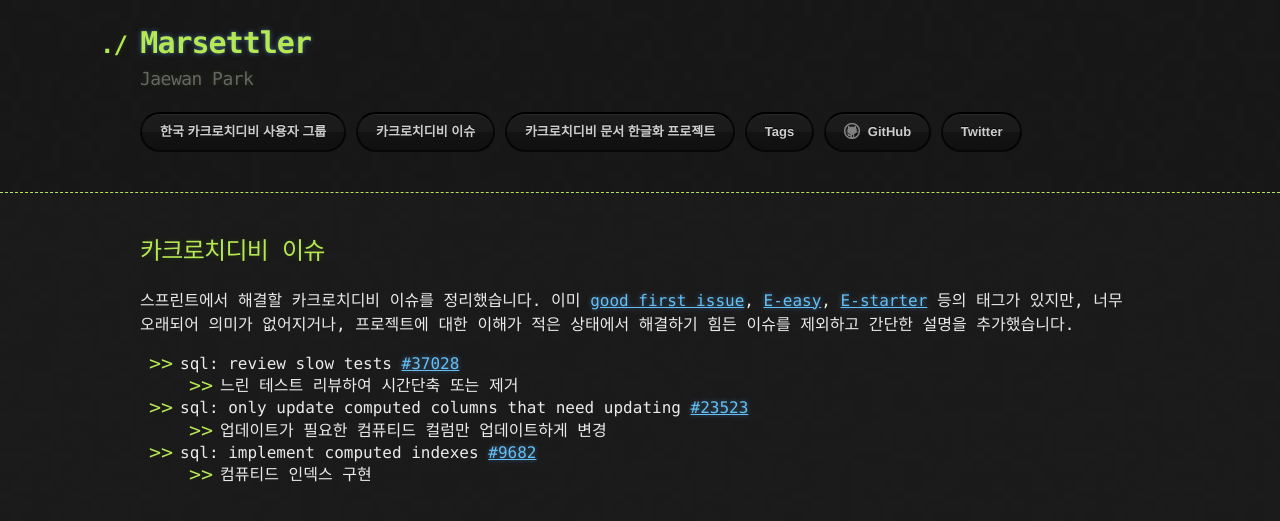
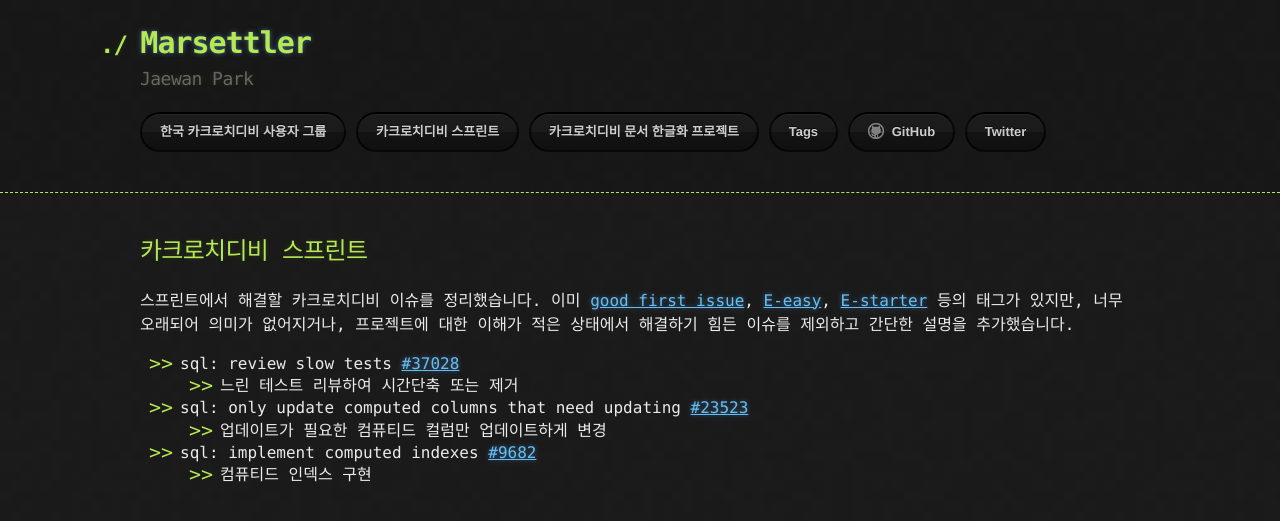
Before and after one commit to hueypark/hueypark.github.io, a Jekyll site: the page built from sprint.md, in a window 1280 px wide. Shown: the top 521 px of the page. Built offline with Jekyll 4.4.1, drawn with Linux system fonts in a browser that asks for light colours.

Commit message:
Rename issues to sprint

```diff
--- a/_layouts/default.html
+++ b/_layouts/default.html
@@ -22,7 +22,7 @@
 						<a href="{{ site.github.tar_url }}" class="btn">Download as .tar.gz</a>
 					{% endif %}
 					<a href="https://www.facebook.com/groups/cockroachdb.kr/" class="btn"></span>한국 카크로치디비 사용자 그룹</a>
-					<a href="/issues/" class="btn"></span>카크로치디비 이슈</a>
+					<a href="/sprint/" class="btn"></span>카크로치디비 스프린트</a>
 					<a href="https://github.com/hueypark/docs/blob/master/l10n/ko/CONTRIBUTING.md" class="btn"></span>카크로치디비 문서 한글화 프로젝트</a>
 					<a href="/tags/" class="btn"></span>Tags</a>
 					<a href="https://github.com/hueypark" class="btn btn-github"><span class="icon"></span>GitHub</a>
--- a/issues.md
+++ b/sprint.md
@@ -1,10 +1,10 @@
 ---
 layout: default
-title: Issues
-permalink: /issues/
+title: Sprint
+permalink: /sprint/
 ---
 
-## 카크로치디비 이슈
+## 카크로치디비 스프린트
 
 스프린트에서 해결할 카크로치디비 이슈를 정리했습니다. 이미 [good first issue](https://github.com/cockroachdb/cockroach/issues?q=is%3Aopen+is%3Aissue+label%3A%22good+first+issue%22), [E-easy](https://github.com/cockroachdb/cockroach/issues?q=is%3Aopen+is%3Aissue+label%3AE-easy), [E-starter](https://github.com/cockroachdb/cockroach/issues?q=is%3Aissue+is%3Aopen+label%3AE-starter) 등의 태그가 있지만, 너무 오래되어 의미가 없어지거나, 프로젝트에 대한 이해가 적은 상태에서 해결하기 힘든 이슈를 제외하고 간단한 설명을 추가했습니다.
 
```
